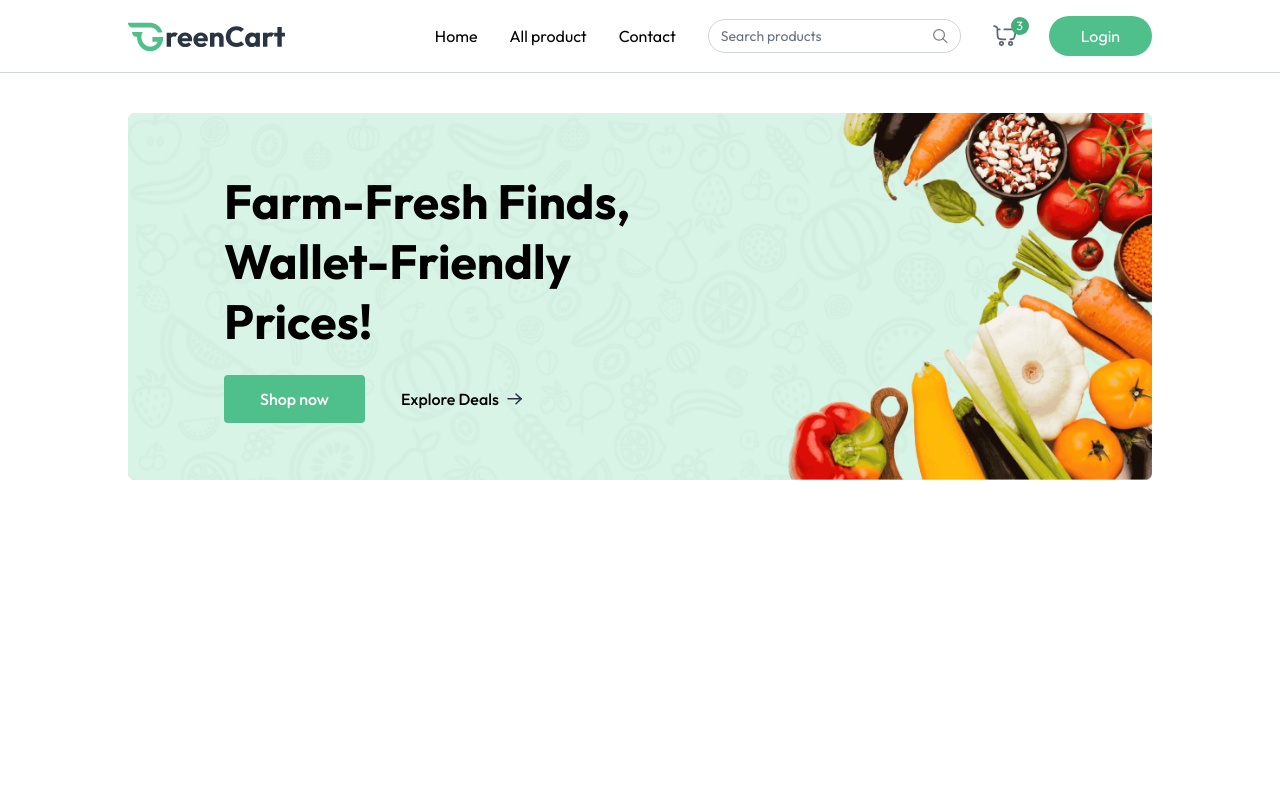
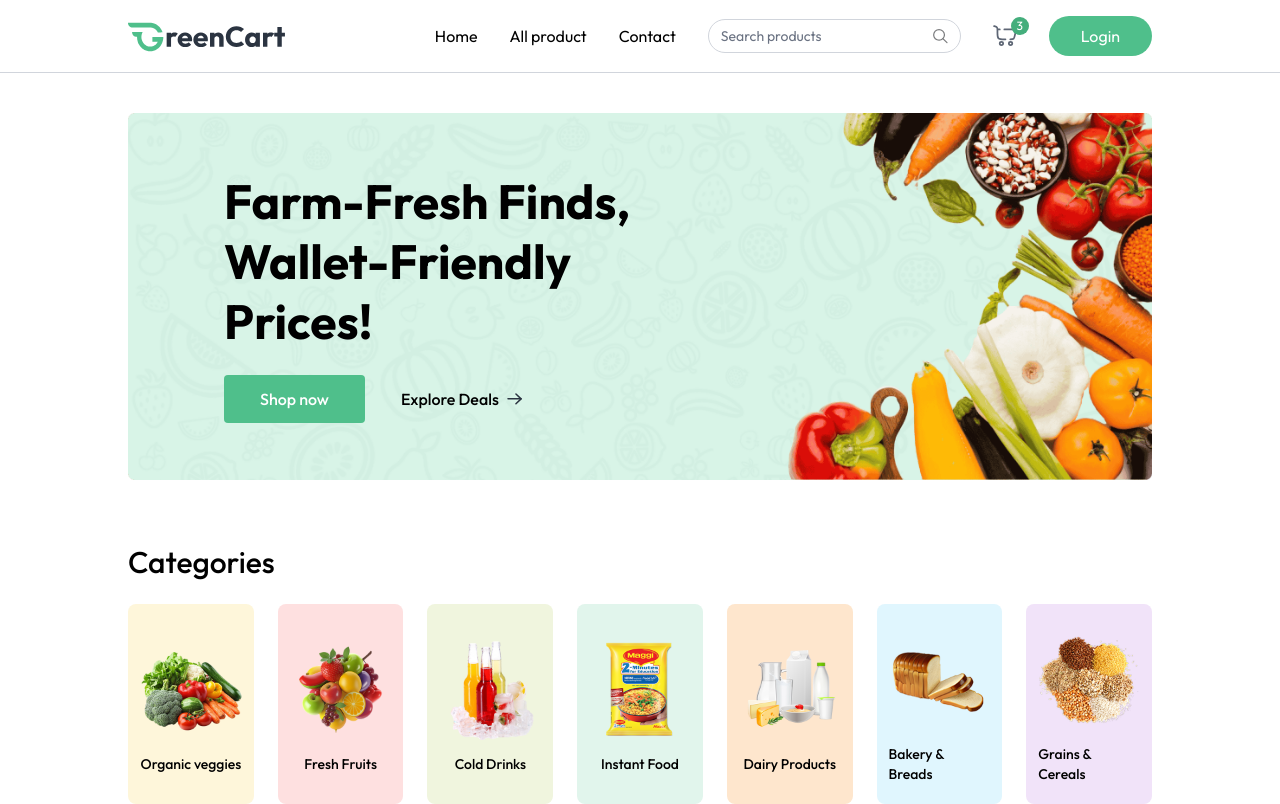
Before and after one commit to sandhya2345/grocery_app, a React (Vite) app in the folder client/: page / in a window 1280 px wide. Built offline with nearby package versions, Linux system fonts and the light colour scheme.

Commit message:
categories section done

```diff
--- /dev/null
+++ b/client/src/components/Categories.jsx
@@ -0,0 +1,29 @@
+import React from 'react'
+import {  categories } from '../assets/assets'
+import { useAppContext } from '../context/AppContext'
+
+const Categories = () => {
+    const {navigate} = useAppContext()
+  return (
+    <div className='mt-16'>
+        <p1 className="text-2xl md:text-3xl font-medium">Categories</p1>
+        <div className='grid grid-cols-2 sm:grid-cols-3 md:grid-cols-5 lg:grid-cols-6 xl:grid-cols-7 mt-6 gap-6'>
+
+            {categories.map((category,index)=>(
+            <div key={index} className='group cursor-pointer py-5 px-3 gap-2 rounded-lg flex flex-col justify-center items-center'
+            style={{backgroundColor:category.bgColor}}
+            onClick={() =>{
+                navigate(`/products/${category.path.toLowerCase()}`);
+                scrollTo(0,0)
+            }}>
+                <img src={category.image} alt="category.text" className='group-hover:scale-108 transition max-w-28'/>
+                <p className='text-sm font-medium'>{category.text}</p>
+            </div>
+            ))}
+
+        </div>
+    </div>
+  )
+}
+
+export default Categories
--- a/client/src/components/MainBanner.jsx
+++ b/client/src/components/MainBanner.jsx
@@ -6,7 +6,7 @@
   return (
     <div className='relative'>
         <img src={assets.main_banner_bg} alt="banner" className='w-full hidden md:block'/>
-        <img src={assets.main_banner_bg_sm} alt="banner" className='w-full hidden md:hidden'/>
+        <img src={assets.main_banner_bg_sm} alt="banner" className='w-full md:hidden'/>
         <div className='absolute inset-0 flex flex-col items-center md:items-start justify-end
         md:justify-center pb-24 md:pb-0 px-4 md:pl-18 lg:pl-24'>
             <h1 className='text-3xl md:text-4xl lg:text-5xl font-bold text-center md:text-left max-w-72
--- a/client/src/pages/Home.jsx
+++ b/client/src/pages/Home.jsx
@@ -1,10 +1,12 @@
 import React from 'react'
 import MainBanner from '../components/MainBanner'
+import Categories from '../components/Categories'
 
 const Home = () => {
   return (
     <div className='mt-10'>
         <MainBanner />
+        <Categories/>
 
     </div>
   )
```
